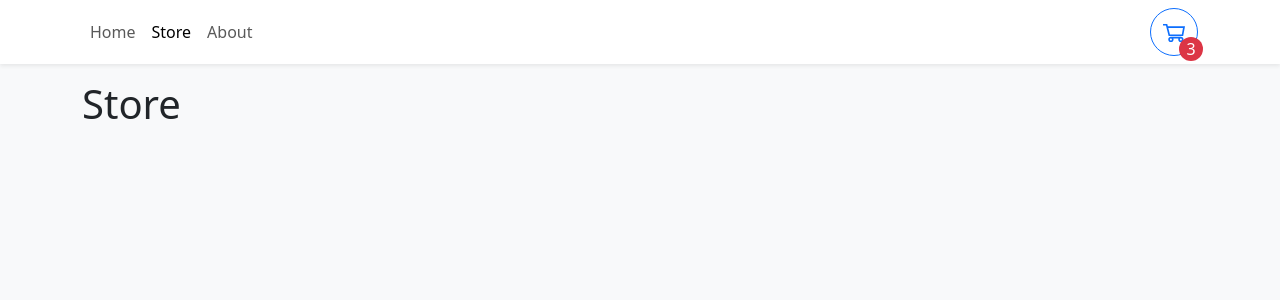
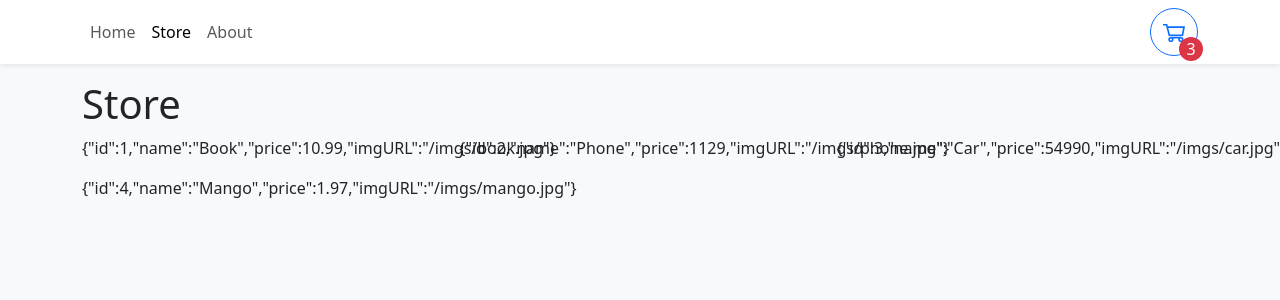
Before and after one commit to jackie15910/TSShoppingCart, a React (Vite) app: page /store in a window 1280 px wide. Shown: the top 300 px of the page. Built offline with nearby package versions, Linux system fonts and the light colour scheme.

Commit message:
Put JSON text on screen

```diff
--- a/src/pages/Store.tsx
+++ b/src/pages/Store.tsx
@@ -1,3 +1,15 @@
+import { Col, Row } from "react-bootstrap"
+import storeItems from "../data/items.json"
+
 export function Store() {
-  return <h1>Store</h1>
+  return (
+    <>
+    <h1>Store</h1>
+    <Row md={2} xs={1} lg={3} className="g-3">
+      {storeItems.map(item => (
+        <Col>{JSON.stringify(item)}</Col>
+      ))}
+    </Row>
+    </>
+  )
 }
```
